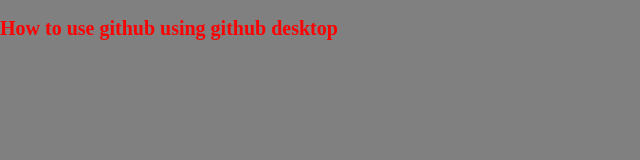
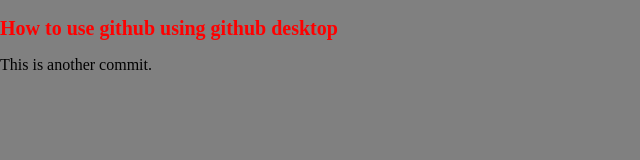
Before and after one commit to nabin-skilluplabs/fsd_b5_monday, a plain HTML site: page lunshwa/index.html in a window 1280 px wide. Shown: the whole page, without its empty margins (0-640 px from the left). Drawn offline with Linux system fonts and the light colour scheme; files that its build step writes are made by us from their sources.

Commit message:
Second Comit
Deleted and replaced README file
Added p tag in index file

```diff
--- a/lunshwa/index.html
+++ b/lunshwa/index.html
@@ -8,5 +8,6 @@
 </head>
 <body>
     <h2>How to use github using github desktop</h2>
+    <p>This is another commit.</p>
 </body>
 </html>
```
Also changed, not shown: 2 other files.
